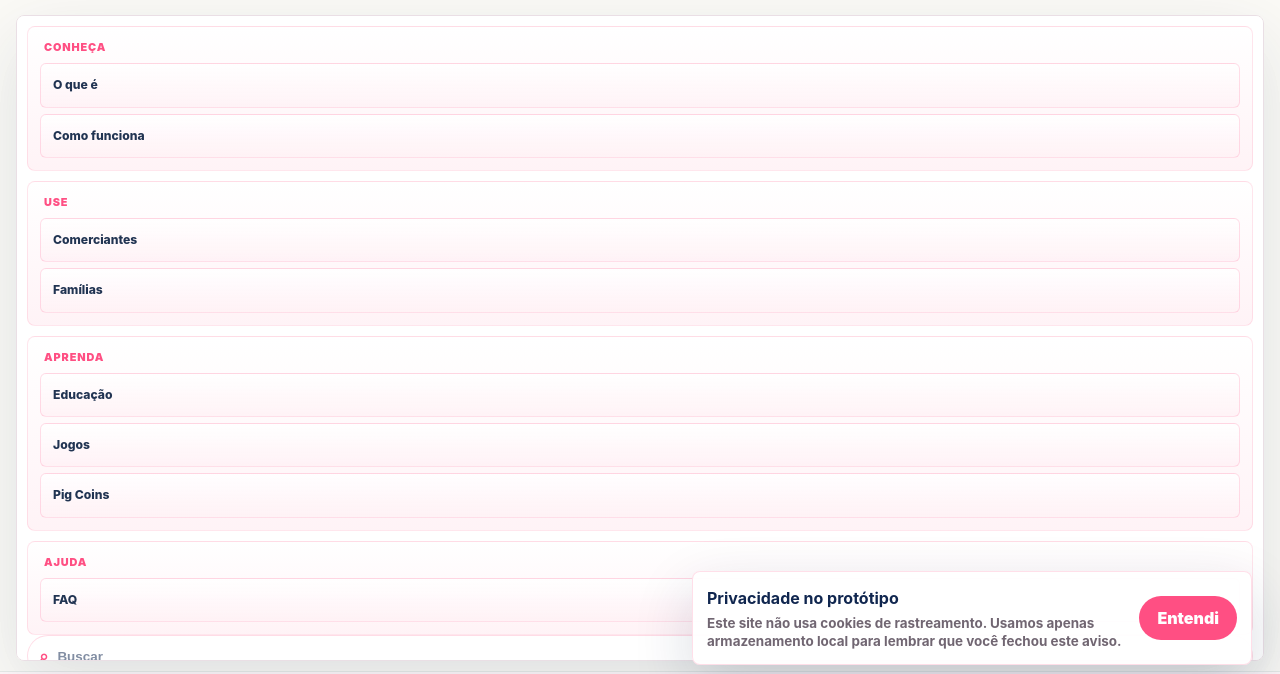
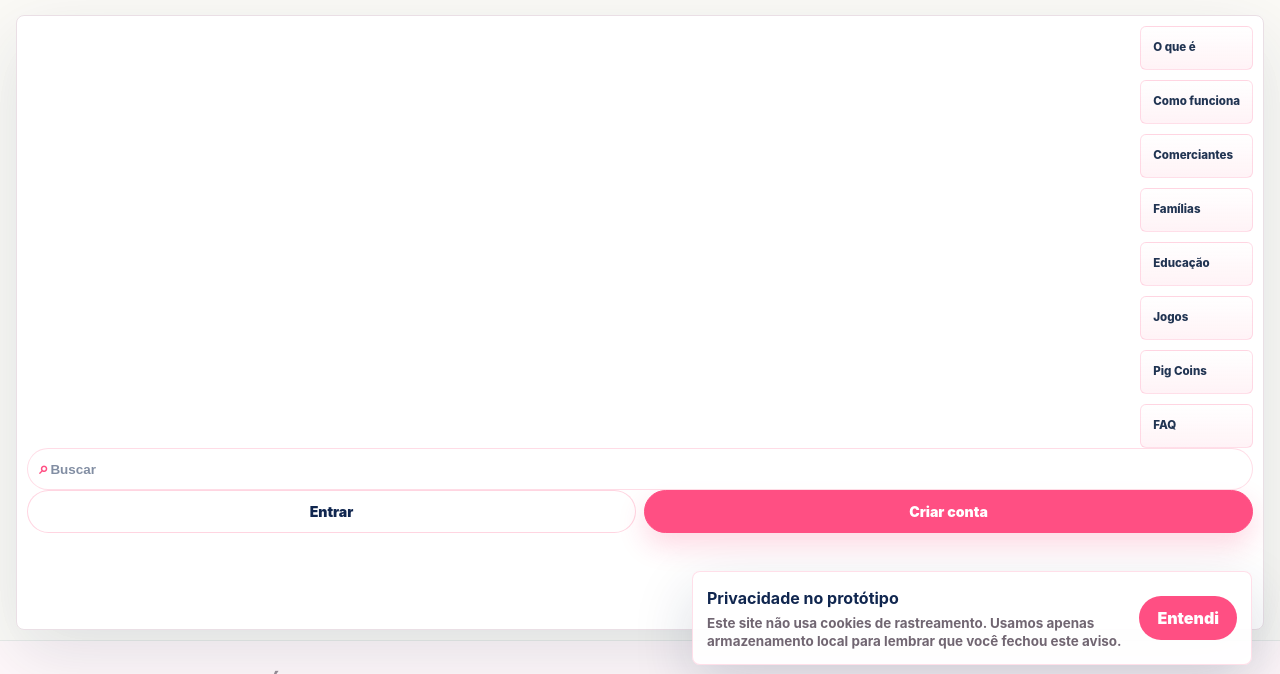
Before and after one commit to alamomalarocha/cofrinhoreal.com.br, a plain HTML site: page index.html in a window 1280 px wide. Both pictures are taken after a click on the button "Abrir menu". Shown: the part 107-781 px from the top of the page. Drawn offline with Linux system fonts and the light colour scheme.

Commit message:
Fix nav spacing and coin separators

```diff
--- a/index.html
+++ b/index.html
@@ -32,7 +32,7 @@
     <meta name="twitter:image" content="https://cofrinhoreal.com.br/assets/brand/cofrinho-real-pig-logo-principal.png" />
     <link rel="icon" href="assets/favicon.svg" type="image/svg+xml" />
     <link rel="manifest" href="site.webmanifest" />
-    <link rel="stylesheet" href="styles.css?v=27" />
+    <link rel="stylesheet" href="styles.css?v=28" />
   </head>
   <body>
     <header class="site-header">
@@ -52,27 +52,15 @@
         </button>
 
         <div class="nav-panel" id="site-menu">
-          <nav class="nav-links nav-groups" aria-label="Navegação principal">
-            <div class="nav-group" aria-label="Conheça">
-              <span class="nav-group-title">Conheça</span>
+          <nav class="nav-links" aria-label="Navegação principal">
             <a href="#o-que-e">O que é</a>
             <a href="#como-funciona">Como funciona</a>
-            </div>
-            <div class="nav-group" aria-label="Use">
-              <span class="nav-group-title">Use</span>
             <a href="#comerciantes">Comerciantes</a>
             <a href="#familias">Famílias</a>
-            </div>
-            <div class="nav-group" aria-label="Aprenda">
-              <span class="nav-group-title">Aprenda</span>
             <a href="#educacao">Educação</a>
             <a href="#jogos">Jogos</a>
             <a href="#pig-coins">Pig Coins</a>
-            </div>
-            <div class="nav-group" aria-label="Ajuda">
-              <span class="nav-group-title">Ajuda</span>
             <a href="#faq">FAQ</a>
-            </div>
           </nav>
 
           <form class="site-search" role="search" aria-label="Busca visual no site">
@@ -715,6 +703,6 @@
       <button type="button" data-cookie-ok>Entendi</button>
     </aside>
 
-    <script src="script.js?v=27"></script>
+    <script src="script.js?v=28"></script>
   </body>
 </html>
--- a/styles.css
+++ b/styles.css
@@ -66,21 +66,21 @@
 
 .site-header-inner {
   position: relative;
-  width: min(1320px, calc(100% - 40px));
+  width: min(1480px, calc(100% - 40px));
   margin: 0 auto;
-  display: flex;
+  display: grid;
+  grid-template-columns: minmax(320px, 360px) minmax(0, 1fr);
   align-items: center;
-  justify-content: space-between;
-  gap: clamp(24px, 3vw, 42px);
+  column-gap: clamp(32px, 3.2vw, 48px);
   padding: 12px 0;
   overflow: visible;
 }
 
 .brand {
   display: inline-flex;
-  flex: 0 0 clamp(320px, 25vw, 360px);
   align-items: center;
   justify-content: flex-start;
+  width: 100%;
   min-width: 0;
   overflow: visible;
   padding: 2px 0;
@@ -109,30 +109,31 @@
 }
 
 .nav-panel {
-  display: flex;
-  flex: 1 1 auto;
+  display: grid;
+  grid-template-columns: minmax(0, 1fr) auto auto;
   align-items: center;
-  justify-content: flex-end;
-  gap: clamp(8px, 1vw, 14px);
+  gap: 10px;
   min-width: 0;
 }
 
 .nav-links {
   display: flex;
   align-items: center;
-  gap: 10px;
+  justify-content: flex-end;
+  min-width: 0;
   color: #213452;
-  font-size: clamp(0.76rem, 0.75vw, 0.84rem);
+  font-size: clamp(0.72rem, 0.68vw, 0.78rem);
   font-weight: 800;
 }
 
 .nav-links a {
+  position: relative;
   display: inline-flex;
-  min-height: 34px;
+  min-height: 32px;
   align-items: center;
   border: 1px solid rgba(255, 79, 131, 0.18);
   border-radius: 999px;
-  padding: 7px 10px;
+  padding: 7px 8px;
   background:
     linear-gradient(180deg, rgba(255, 255, 255, 0.9), rgba(255, 241, 245, 0.86));
   white-space: nowrap;
@@ -143,6 +144,25 @@
     box-shadow 180ms ease;
 }
 
+.nav-links a + a {
+  margin-left: 18px;
+}
+
+.nav-links a + a::before {
+  position: absolute;
+  left: -14px;
+  top: 50%;
+  width: 8px;
+  height: 8px;
+  content: "";
+  border: 2px solid rgba(246, 179, 59, 0.52);
+  border-radius: 50%;
+  background: linear-gradient(145deg, #ffe5a8, var(--gold));
+  box-shadow: 0 4px 10px rgba(246, 179, 59, 0.16);
+  transform: translateY(-50%);
+  pointer-events: none;
+}
+
 .nav-links a:hover {
   border-color: rgba(255, 79, 131, 0.34);
   background: rgba(255, 214, 227, 0.72);
@@ -150,50 +170,15 @@
   box-shadow: 0 10px 22px rgba(247, 37, 101, 0.08);
 }
 
-.nav-group {
-  position: relative;
-  display: flex;
-  align-items: center;
-  gap: 7px;
-  padding: 0;
-}
-
-.nav-group + .nav-group {
-  margin-left: 12px;
-}
-
-.nav-group + .nav-group::before {
-  position: absolute;
-  left: -18px;
-  top: 50%;
-  width: 8px;
-  height: 8px;
-  content: "";
-  border: 2px solid rgba(246, 179, 59, 0.5);
-  border-radius: 50%;
-  background: linear-gradient(145deg, #ffe5a8, var(--gold));
-  box-shadow: 0 4px 10px rgba(246, 179, 59, 0.16);
-  transform: translateY(-50%);
-}
-
-.nav-group-title {
-  display: none;
-  color: var(--pink);
-  font-size: 0.68rem;
-  font-weight: 950;
-  letter-spacing: 0.08em;
-  text-transform: uppercase;
-}
-
 .site-search {
   position: relative;
   display: grid;
-  grid-template-columns: auto minmax(72px, 1fr);
-  gap: 7px;
+  grid-template-columns: 1fr;
+  justify-items: center;
   align-items: center;
-  width: min(146px, 10.8vw);
+  width: 42px;
   min-height: 42px;
-  padding: 0 11px;
+  padding: 0;
   border: 1px solid rgba(255, 79, 131, 0.2);
   border-radius: 999px;
   background: rgba(255, 255, 255, 0.72);
@@ -207,14 +192,18 @@
 }
 
 .site-search input {
-  width: 100%;
+  position: absolute;
+  width: 1px;
+  height: 1px;
   min-width: 0;
   border: 0;
   outline: 0;
+  opacity: 0;
   background: transparent;
   color: var(--blue);
   font-size: 0.84rem;
   font-weight: 800;
+  pointer-events: none;
 }
 
 .site-search input::placeholder {
@@ -272,55 +261,6 @@
   background: var(--pink);
   color: var(--white);
   box-shadow: 0 12px 28px rgba(247, 37, 101, 0.18);
-}
-
-@media (min-width: 1321px) and (max-width: 1480px) {
-  .nav-panel {
-    gap: 8px;
-  }
-
-  .nav-links {
-    gap: 7px;
-    font-size: 0.73rem;
-  }
-
-  .nav-links a {
-    min-height: 32px;
-    padding: 7px 8px;
-  }
-
-  .nav-group {
-    gap: 5px;
-  }
-
-  .nav-group + .nav-group {
-    margin-left: 10px;
-  }
-
-  .nav-group + .nav-group::before {
-    left: -15px;
-  }
-
-  .site-search {
-    width: 44px;
-    grid-template-columns: 1fr;
-    justify-items: center;
-    padding: 0;
-  }
-
-  .site-search input {
-    position: absolute;
-    width: 1px;
-    height: 1px;
-    opacity: 0;
-    pointer-events: none;
-  }
-
-  .login-link,
-  .create-account-link {
-    padding-inline: 12px;
-    font-size: 0.84rem;
-  }
 }
 
 .menu-button {
@@ -2542,14 +2482,16 @@
   font-weight: 900;
 }
 
-@media (max-width: 1320px) {
+@media (max-width: 1499px) {
   :root {
     --header-offset: 132px;
   }
 
   .site-header-inner {
     width: min(1320px, calc(100% - 32px));
+    display: flex;
     flex-wrap: wrap;
+    justify-content: space-between;
     gap: 18px;
     padding: 10px 0;
   }
@@ -2595,6 +2537,14 @@
     gap: 10px;
   }
 
+  .nav-links a + a {
+    margin-left: 0;
+  }
+
+  .nav-links a + a::before {
+    display: none;
+  }
+
   .nav-links a {
     min-height: 44px;
     padding: 12px;
@@ -2605,32 +2555,19 @@
     background: var(--pink-soft);
   }
 
-  .nav-group {
-    display: grid;
-    gap: 6px;
-    padding: 12px;
-    border: 1px solid rgba(255, 79, 131, 0.14);
-    border-radius: var(--radius);
-    background:
-      linear-gradient(180deg, rgba(255, 255, 255, 0.86), rgba(255, 241, 245, 0.86));
-  }
-
-  .nav-group + .nav-group {
-    margin-left: 0;
-  }
-
-  .nav-group + .nav-group::before {
-    display: none;
-  }
-
-  .nav-group-title {
-    display: block;
-    padding: 0 4px 2px;
-  }
-
   .site-search {
     width: 100%;
     grid-template-columns: auto 1fr;
+    justify-items: stretch;
+    padding: 0 11px;
+  }
+
+  .site-search input {
+    position: static;
+    width: 100%;
+    height: auto;
+    opacity: 1;
+    pointer-events: auto;
   }
 
   .header-actions {
```
Also changed, not shown: cookies.html (+1 -1 lines), direitos.html (+1 -1 lines), privacidade.html (+1 -1 lines), termos.html (+1 -1 lines). Lines whose indentation alone changed are shown as unchanged.
